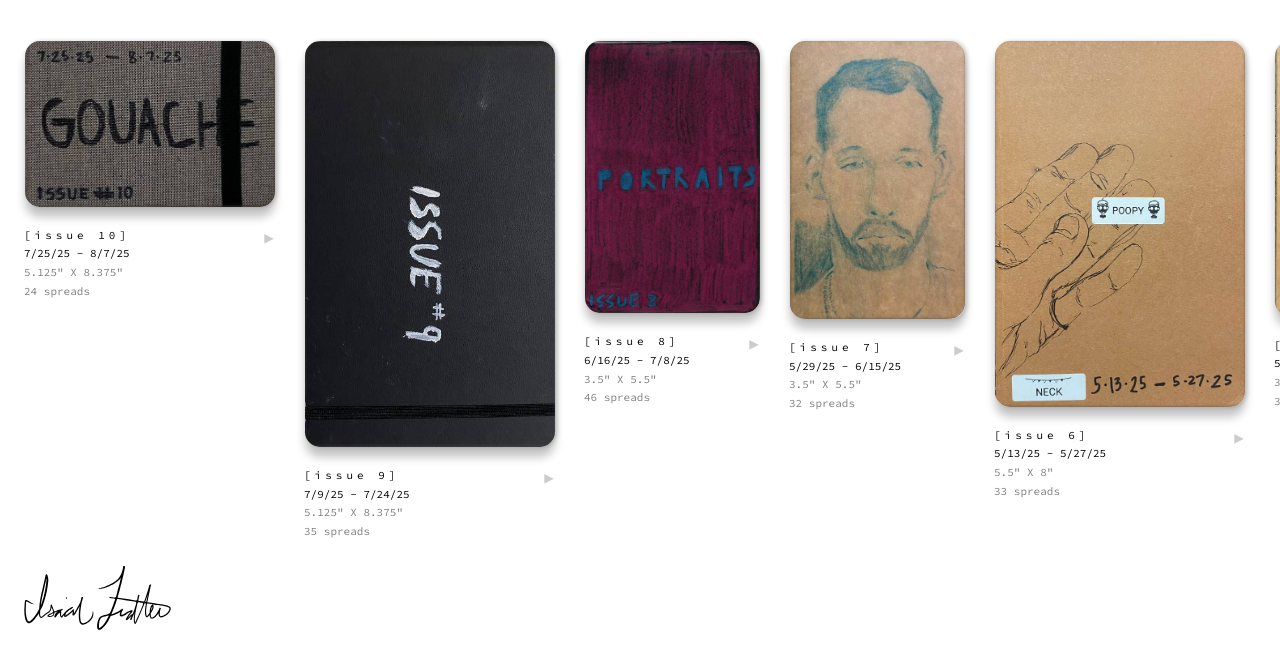
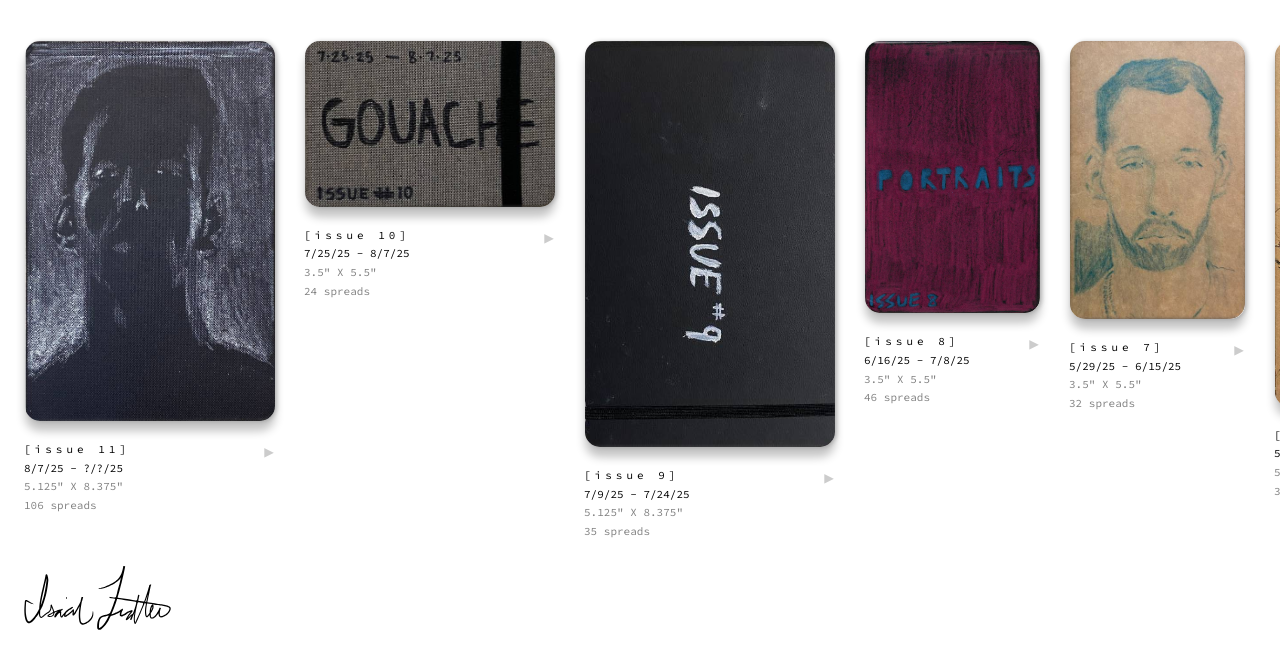
Before and after one commit to isaiahtrotter/eyezayuh, a PHP site: page / in a window 1280 px wide. Shown: the part 222-880 px from the top of the page. Run offline with PHP 8.4, Linux system fonts and the light colour scheme; some libraries are stand-ins or nearby versions.

Commit message:
new sketchbook cover + small edits

```diff
--- a/index.html
+++ b/index.html
@@ -69,6 +69,27 @@
         <div>
           <div
             class="_df_thumb"
+            id="issue_11"
+            source="sketchbooks/issue_7.pdf"
+            thumb="thumbnails/issue_11.jpeg"
+          ></div>
+
+          <div class="sketchbook-footer">
+            <p class="sketchbook-text">
+              <span style="letter-spacing: 4px">[issue 11]</span><br />
+              8/7/25 - ?/?/25<br />
+              <span style="color: gray">
+                5.125" X 8.375"<br />
+                106 spreads
+              </span>
+            </p>
+            <p class="audio-toggle" title="Play audio">▶</p>
+          </div>
+        </div>
+
+        <div>
+          <div
+            class="_df_thumb"
             id="issue_10"
             source="sketchbooks/issue_7.pdf"
             thumb="thumbnails/issue_10.jpeg"
@@ -79,7 +100,7 @@
               <span style="letter-spacing: 4px">[issue 10]</span><br />
               7/25/25 - 8/7/25<br />
               <span style="color: gray">
-                5.125" X 8.375"<br />
+                3.5" X 5.5"<br />
                 24 spreads
               </span>
             </p>
--- a/styles.css
+++ b/styles.css
@@ -139,6 +139,7 @@ p {
 #issue_4,
 #issue_6,
 #issue_9,
+#issue_11,
 .df-popup-thumb,
 .df-book-cover::after {
   width: 250px;
```
Also changed, not shown: thumbnails/issue_11.jpeg (added).
